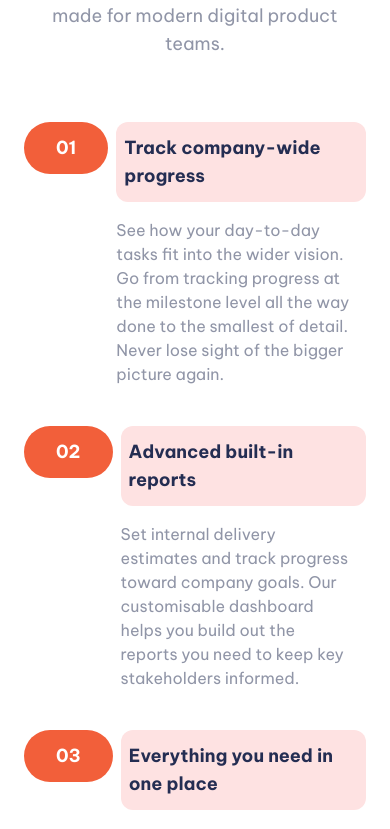
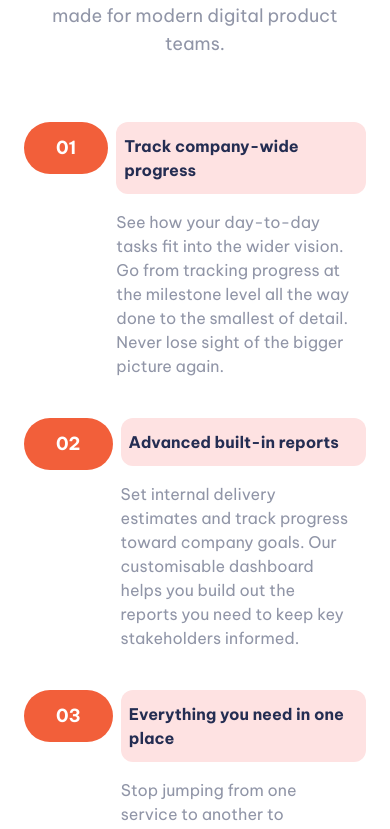
Before and after one commit to chrisgibbo/Manage-Landing-Page, a React (Create React App) app in the folder manage-landing-page/: page / in a window 390 px wide. Shown: the part 1150-1979 px from the top of the page. Built offline with nearby package versions, Linux system fonts and the light colour scheme.

Commit message:
adjust sizing of text in mobile to base

```diff
--- a/manage-landing-page/src/components/infoSection.js
+++ b/manage-landing-page/src/components/infoSection.js
@@ -13,7 +13,7 @@ const infoSection = (props) => {
       <div>
         <h3
           className="darkBlue font-bold text-sm pb-4
-        max-lg:text-lg max-lg:bg-red-100 max-lg:p-3 max-lg:pl-2 max-lg:mb-4 max-lg:rounded-xl"
+        max-lg:text-base max-lg:bg-red-100 max-lg:p-3 max-lg:pl-2 max-lg:mb-4 max-lg:rounded-xl"
         >
           {props.title}
         </h3>
```
